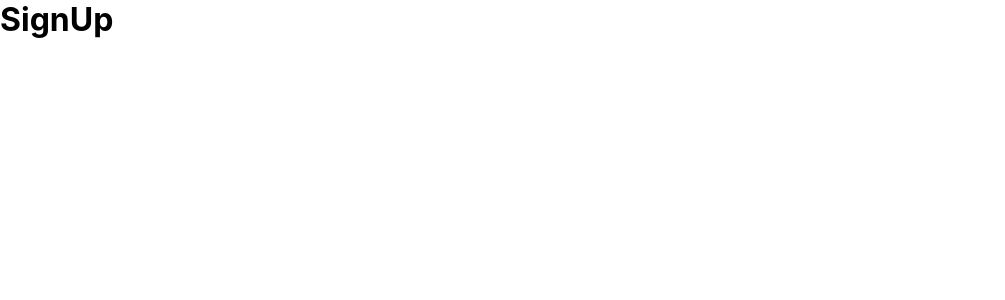
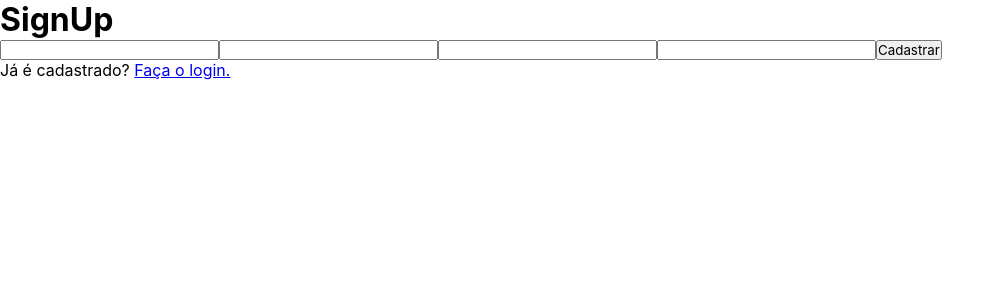
Before and after one commit to vinapro91/gestao-de-habitos, a React (Create React App) app: page /signup in a window 1280 px wide. Shown: the top 300 px of the page, without its empty margins (0-1005 px from the left). Built offline with nearby package versions, Linux system fonts and the light colour scheme.

Commit message:
feat: add signup page

```diff
--- a/src/App.js
+++ b/src/App.js
@@ -1,11 +1,13 @@
 import Routes from "./Routes";
 import GlobalStyles from "./styles/style";
+import { ToastContainer } from "react-toastify";
 
 function App() {
   return (
     <div>
       <GlobalStyles />
       <Routes />
+      <ToastContainer />
     </div>
   );
 }
--- /dev/null
+++ b/src/Components/SignUpForm/index.jsx
@@ -0,0 +1,92 @@
+import { useEffect, useState } from "react";
+import { useHistory } from "react-router";
+import { useForm } from "react-hook-form";
+import { yupResolver } from "@hookform/resolvers/yup";
+import schema from "./schema";
+import api from "../../Services/api";
+import { toast } from "react-toastify";
+import "react-toastify/dist/ReactToastify.css";
+import { Link } from "react-router-dom";
+
+const SignUpForm = () => {
+  const [response, setResponse] = useState({});
+  const [error, setError] = useState({});
+
+  const history = useHistory();
+
+  const {
+    register,
+    handleSubmit,
+    setValue,
+    formState: { errors },
+  } = useForm({
+    resolver: yupResolver(schema),
+  });
+
+  const options = {
+    position: "top-right",
+    autoClose: 5000,
+    hideProgressBar: false,
+    closeOnClick: true,
+    pauseOnHover: true,
+    draggable: true,
+    progress: undefined,
+    theme: "colored",
+  };
+
+  const handleSignUp = ({ username, email, password }) => {
+    api
+      .post("/users/", { username, email, password })
+      .then((apiResponse) => setResponse(apiResponse))
+      .catch((apiError) => setError(apiError.response));
+  };
+
+  useEffect(() => {
+    if (response.status === 201) {
+      toast.success("Cadastro realizado com sucesso!", options);
+
+      history.push("/login");
+    }
+
+    // eslint-disable-next-line
+  }, [response]);
+
+  useEffect(() => {
+    if (error.status >= 400) {
+      const message = "Já existe um usuário com este username!";
+      toast.error(message, options);
+
+      setValue("password", "");
+      setValue("passwordConfirmation", "");
+    }
+
+    // eslint-disable-next-line
+  }, [error]);
+
+  return (
+    <>
+      <form onSubmit={handleSubmit(handleSignUp)}>
+        <input {...register("username")} />
+        {errors.username && <p>{errors.username.message}</p>}
+
+        <input {...register("email")} />
+        {errors.email && <p>{errors.email.message}</p>}
+
+        <input type="password" {...register("password")} />
+        {errors.password && <p>{errors.password.message}</p>}
+
+        <input type="password" {...register("passwordConfirmation")} />
+        {errors.passwordConfirmation && (
+          <p>{errors.passwordConfirmation.message}</p>
+        )}
+
+        <button type="submit">Cadastrar</button>
+      </form>
+      <p>
+        Já é cadastrado? <Link to="/login">Faça o login.</Link>
+      </p>
+    </>
+  );
+};
+
+export default SignUpForm;
--- /dev/null
+++ b/src/Components/SignUpForm/schema.js
@@ -0,0 +1,22 @@
+import * as yup from "yup";
+
+const schema = yup.object().shape({
+  username: yup.string().trim().required("Usuário é obrigatório"),
+  email: yup
+    .string()
+    .trim()
+    .required("E-mail é obrigatório")
+    .email("Não é um e-mail válido"),
+  password: yup
+    .string()
+    .trim()
+    .required("Senha é obrigatória")
+    .min(6, "A senha deve ter no mínimo 6 caracteres"),
+  passwordConfirmation: yup
+    .string()
+    .trim()
+    .required("Confirmação de senha é obrigatória")
+    .oneOf([yup.ref("password"), null], "As senhas devem ser iguais"),
+});
+
+export default schema;
--- a/src/Pages/SignUp/index.jsx
+++ b/src/Pages/SignUp/index.jsx
@@ -1,7 +1,10 @@
+import SignUpForm from "../../Components/SignUpForm";
+
 const SignUp = () => {
   return (
     <>
       <h1>SignUp</h1>
+      <SignUpForm />
     </>
   );
 };
```
